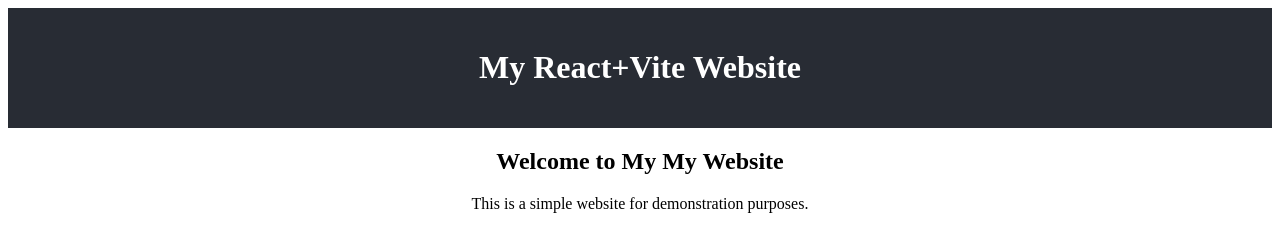
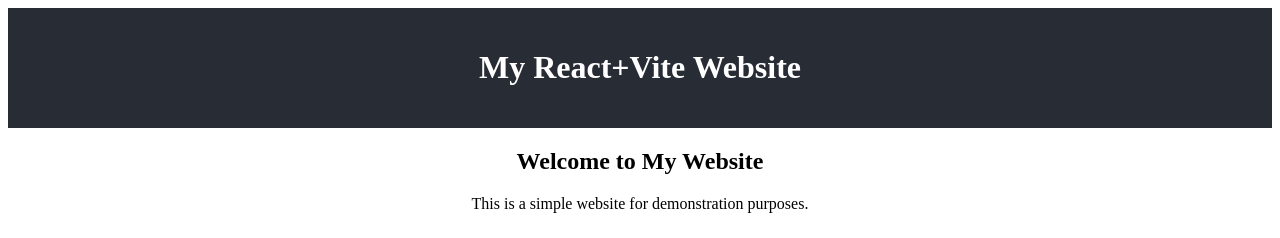
Before and after one commit to kanyabhoir/bin-khot-architects, a React (Vite) app: page / in a window 1280 px wide. Shown: the top 238 px of the page. Built offline with nearby package versions, Linux system fonts and the light colour scheme.

Commit message:
spelling mistake

```diff
--- a/src/App.jsx
+++ b/src/App.jsx
@@ -9,7 +9,7 @@
       <div className="container">
         <Header />
         <main className="main">
-          <h2>Welcome to My My Website</h2>
+          <h2>Welcome to My Website</h2>
           <p>This is a simple website for demonstration purposes.</p>
         </main>
         <Footer />
```
